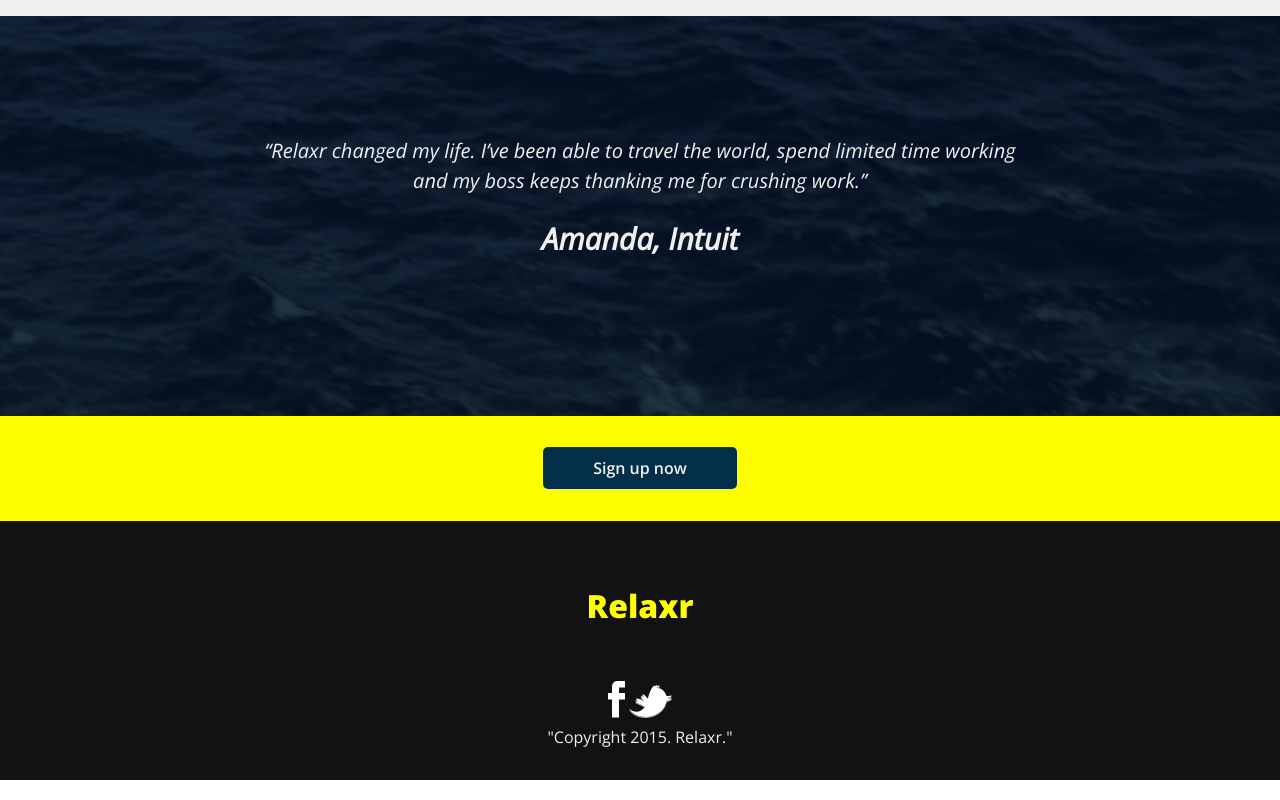
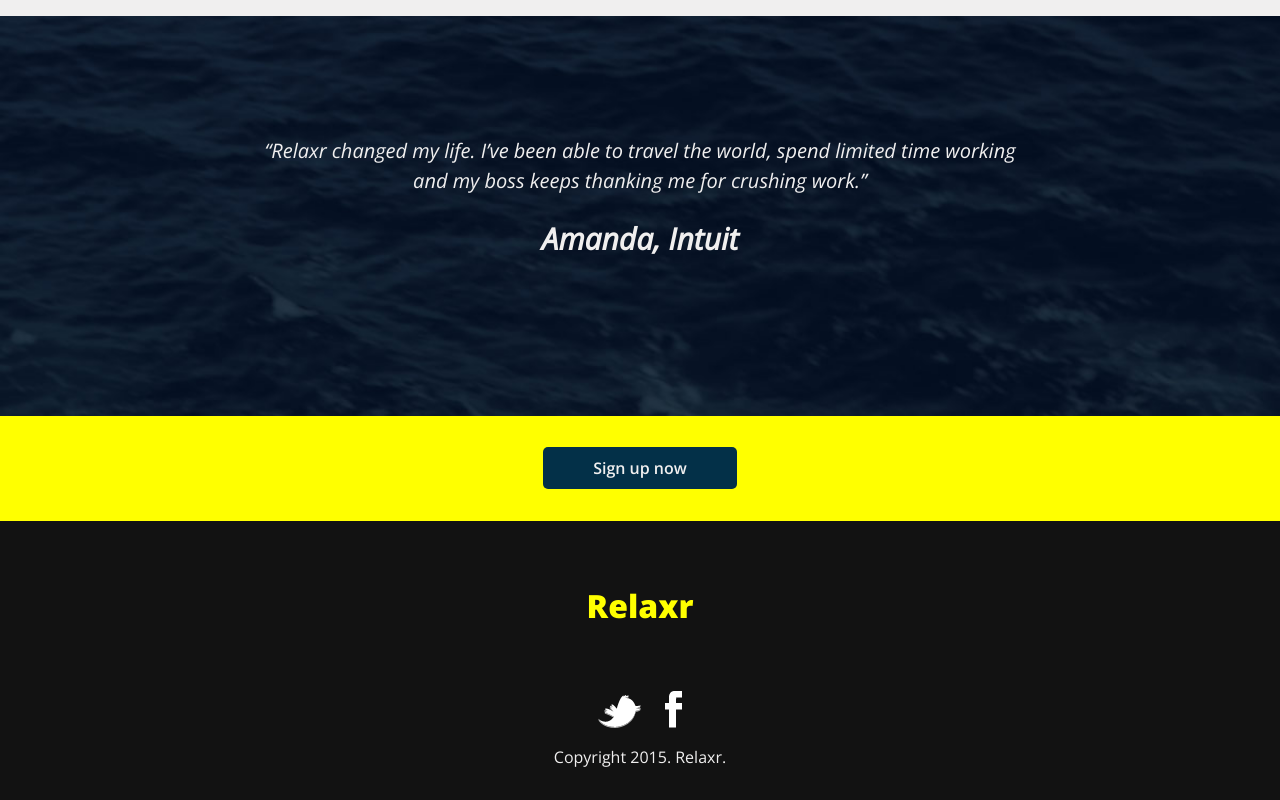
Before and after one commit to rebeccajunejohnson/Week-2-Homework, a plain HTML site: page starter_code/index.html in a window 1280 px wide. Shown: the part 901-1701 px from the top of the page. Drawn offline with nearby package versions, Linux system fonts and the light colour scheme.

Commit message:
changes
social buttons finished

```diff
--- a/starter_code/css/style.css
+++ b/starter_code/css/style.css
@@ -183,3 +183,8 @@ footer {
     text-align: center;
     color:yellow;
 }
+
+.socialbuttons {
+    height: 75%;
+    margin: 10px;
+}
--- a/starter_code/index.html
+++ b/starter_code/index.html
@@ -43,12 +43,12 @@
 	<a class="buttonone" href="">Sign up now</a>
 </div>
 
-
 		<footer>
 				<h1 class="logofooter">Relaxr</h1>
-				<img src="./images/facebook.png" alt="Facebook">
-				<img src="./images/twitter.png" alt="Twitter"><br>
-				<span>"Copyright 2015. Relaxr."</span>
+				<img class="socialbuttons" src="./images/twitter.png" alt="Twitter">
+				<img class="socialbuttons" src="./images/facebook.png" alt="Facebook">
+				<br>
+				<span>Copyright 2015. Relaxr.</span>
 				<!-- external CSS link -->
 		</footer>
 	</body>
```
